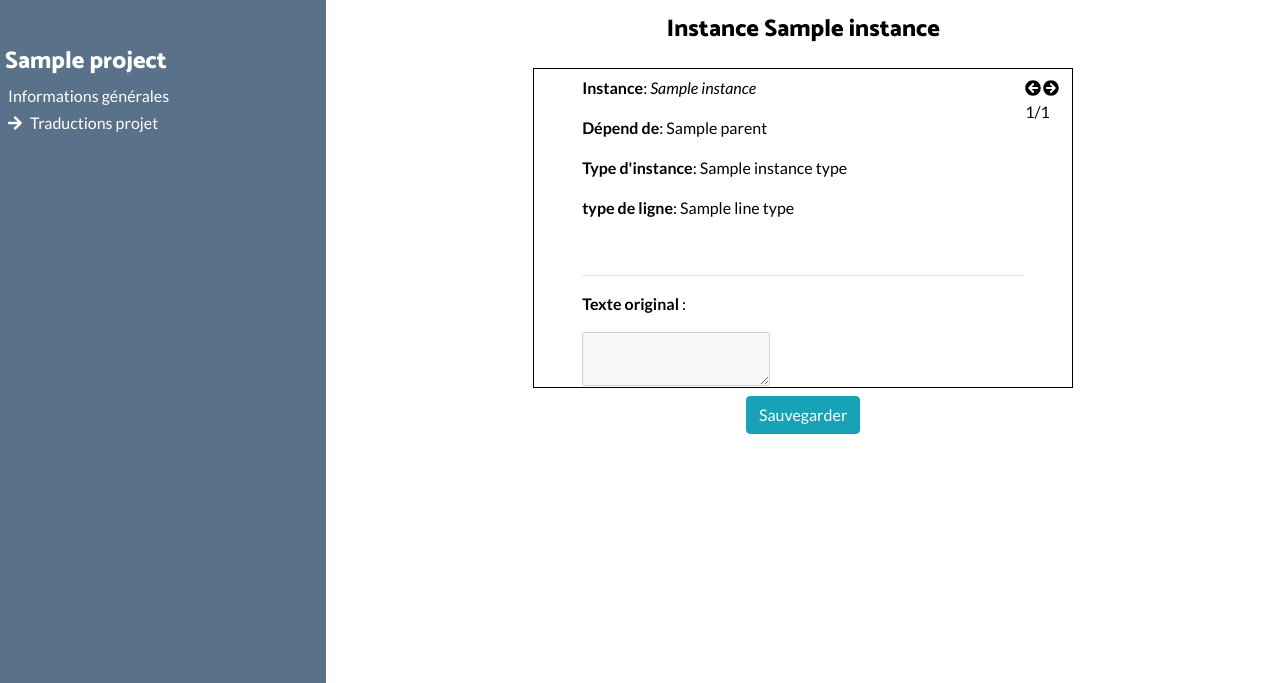
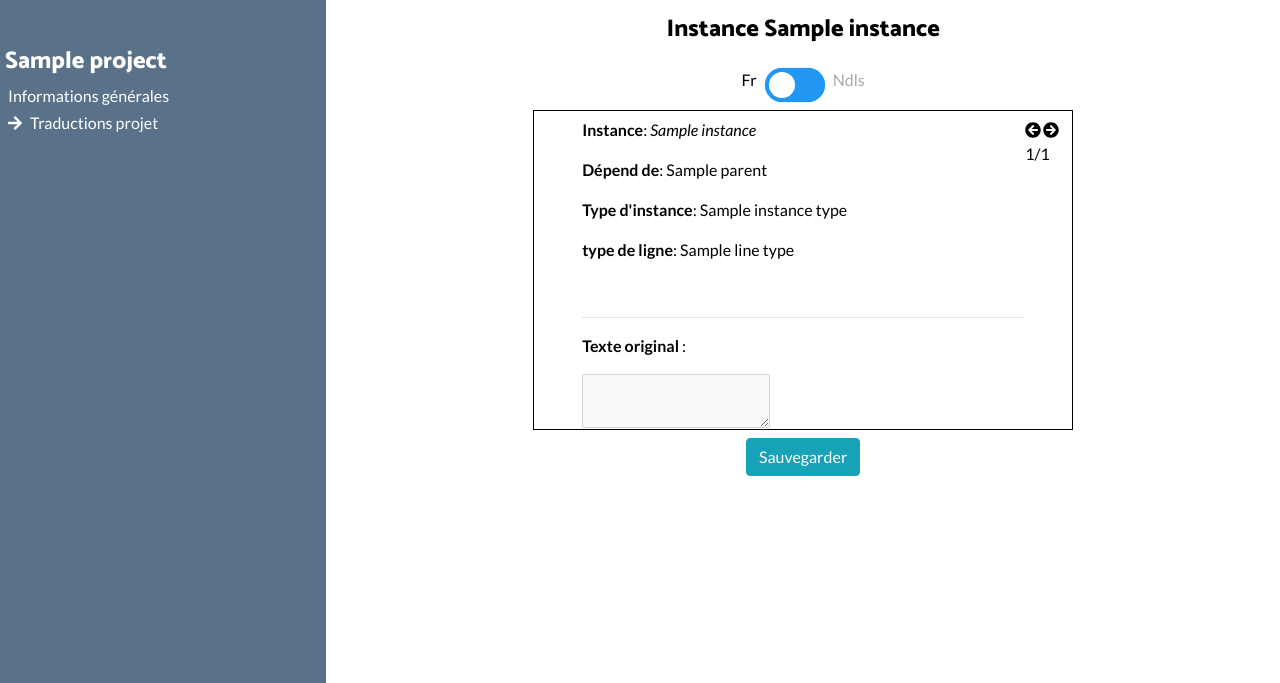
Before and after one commit to GeoffreyRe/project_13, a Django app: template odoo_translations/translations/templates/translations/instance_translations.html in a window 1280 px wide. Shown: the part 74-757 px from the top of the page. Run offline with Django 3.2, Linux system fonts and the light colour scheme; the template is opened without the code that fills it: most values are stand-ins (such as "Sample title", 1, 10 or a date in 2020); some libraries are stand-ins or nearby versions.

Commit message:
differenciation traduction françaises/ neerlandaises

```diff
--- a/odoo_translations/projects/static/projects/css/project.css
+++ b/odoo_translations/projects/static/projects/css/project.css
@@ -189,3 +189,66 @@ ul ul
 .line-infos{
     min-height:60%;
 }
+
+/* The switch - the box around the slider */
+.switch {
+    position: relative;
+    display: inline-block;
+    width: 60px;
+    height: 34px;
+  }
+
+  /* Hide default HTML checkbox */
+  .switch input {
+    opacity: 0;
+    width: 0;
+    height: 0;
+  }
+
+  /* The slider */
+  .slider {
+    position: absolute;
+    cursor: pointer;
+    top: 0;
+    left: 0;
+    right: 0;
+    bottom: 0;
+    background-color: #ccc;
+    -webkit-transition: .4s;
+    transition: .4s;
+  }
+
+  .slider:before {
+    position: absolute;
+    content: "";
+    height: 26px;
+    width: 26px;
+    left: 4px;
+    bottom: 4px;
+    background-color: white;
+    -webkit-transition: .4s;
+    transition: .4s;
+  }
+
+  input + .slider {
+    background-color: #2196F3;
+  }
+
+  input + .slider {
+    box-shadow: 0 0 1px #2196F3;
+  }
+
+  input:checked + .slider:before {
+    -webkit-transform: translateX(26px);
+    -ms-transform: translateX(26px);
+    transform: translateX(26px);
+  }
+
+  /* Rounded sliders */
+  .slider.round {
+    border-radius: 34px;
+  }
+
+  .slider.round:before {
+    border-radius: 50%;
+  }
--- a/odoo_translations/translations/templates/translations/instance_translations.html
+++ b/odoo_translations/translations/templates/translations/instance_translations.html
@@ -9,7 +9,17 @@
         {{instance_type}}
     {% endif %}
     </h4>
-    {% for block in translation_lines %}
+    <!-- Rounded switch -->
+    <div class="d-flex justify-content-center" id="switcher_lang">
+        <p id='fr-text' class="pr-2">Fr</p>
+        <label class="switch">
+            <input id="checkbox-lang" type="checkbox">
+            <span class="slider round"></span>
+        </label>
+        <p id='ndlr-text' style="color:darkgray;" class="pl-2">Ndls</p>
+    </div>
+    <div id="translations_fr">
+    {% for block in translation_lines.fr %}
         <div data-block-id="{{block.id}}" class="col-lg-8 col-12" style="padding:0.4rem 3rem; max-height:20rem; height:20rem; overflow-y:scroll; margin-bottom:0.5rem; margin-left:auto; margin-right:auto; border:solid 1px black;">
             <div class="line-infos">
             {%for line in block.lines %}
@@ -39,6 +49,39 @@
             <button class="btn btn-info rounded reset-translation d-block" data-block-id="{{block.id}}">Réinitialiser</button>
         </div>
     {% endfor %}
+    </div>
+    <div id="translations_ndlr" style="display:none;">
+        {% for block in translation_lines.ndlr %}
+            <div data-block-id="{{block.id}}" class="col-lg-8 col-12" style="padding:0.4rem 3rem; max-height:20rem; height:20rem; overflow-y:scroll; margin-bottom:0.5rem; margin-left:auto; margin-right:auto; border:solid 1px black;">
+                <div class="line-infos">
+                {%for line in block.lines %}
+                    {% if forloop.first %}
+                        <div data-line-id="{{line.id}}" data-caroussel-pos="1">
+                    {% else %}
+                        <div data-line-id="{{line.id}}" style="display:none;" data-caroussel-pos="{{forloop.counter}}">
+                    {% endif %}
+                    <div style="float:right; margin-right:-35px;">
+                        <span><i class="prev-caroussel-btn fas fa-arrow-circle-left" style="margin-right:2px;"></i><i class="nxt-caroussel-btn fas fa-arrow-circle-right"></i></span><br>
+                        {{ forloop.counter }}/{{ block.lines|length}}
+                    </div>
+                    <p><strong>Instance</strong>: <em>{{line.instance.name|truncatechars:28}}</em></p>
+                    {% if line.instance.parent %}
+                    <p><strong>Dépend de</strong>: {{line.instance.parent.name}}</p>
+                    {% endif %}
+                    <p><strong>Type d'instance</strong>: {{line.instance.instance_type.name}}</p>
+                    <p><strong>type de ligne</strong>: {{line.line_type.name}}</p>
+                </div>
+                {% endfor %}
+                </div>
+                <hr />
+                <p><strong>Texte original </strong>:</p>
+                <textarea disabled>{{block.lines.0.block.original_text}}</textarea>
+                <p><strong>Texte traduit </strong>:</p>
+                <textarea class="translated_block" data-block-id="{{block.id}}" id="translated_block_{{block.id}}">{{block.lines.0.block.translated_text}}</textarea>
+                <button class="btn btn-info rounded reset-translation d-block" data-block-id="{{block.id}}">Réinitialiser</button>
+            </div>
+        {% endfor %}
+        </div>
     <div class="text-center">
         <button id="btn-save-translations" class="btn btn-info rounded">Sauvegarder</button>
     </div>
@@ -69,6 +112,21 @@
                 prevCaroussel.show()
             }
         })
+
+        $('#checkbox-lang').click(function(){
+            if ($('#checkbox-lang:checked').length >= 1){
+                $('#fr-text').css('color', 'darkgray')
+                $('#ndlr-text').css('color', 'black')
+                $('#translations_fr').css('display', 'none')
+                $('#translations_ndlr').css('display', 'block')
+            }
+            else{
+                $('#translations_fr').css('display', 'block')
+                $('#translations_ndlr').css('display', 'none')
+                $('#fr-text').css('color', 'black')
+                $('#ndlr-text').css('color', 'darkgray')
+            }
+        })
     })
 </script>
 <script src="{% static 'translations/js/translations.js' %}"></script>
```
Also changed, not shown: odoo_translations/projects/models.py (+16 -6 lines).
